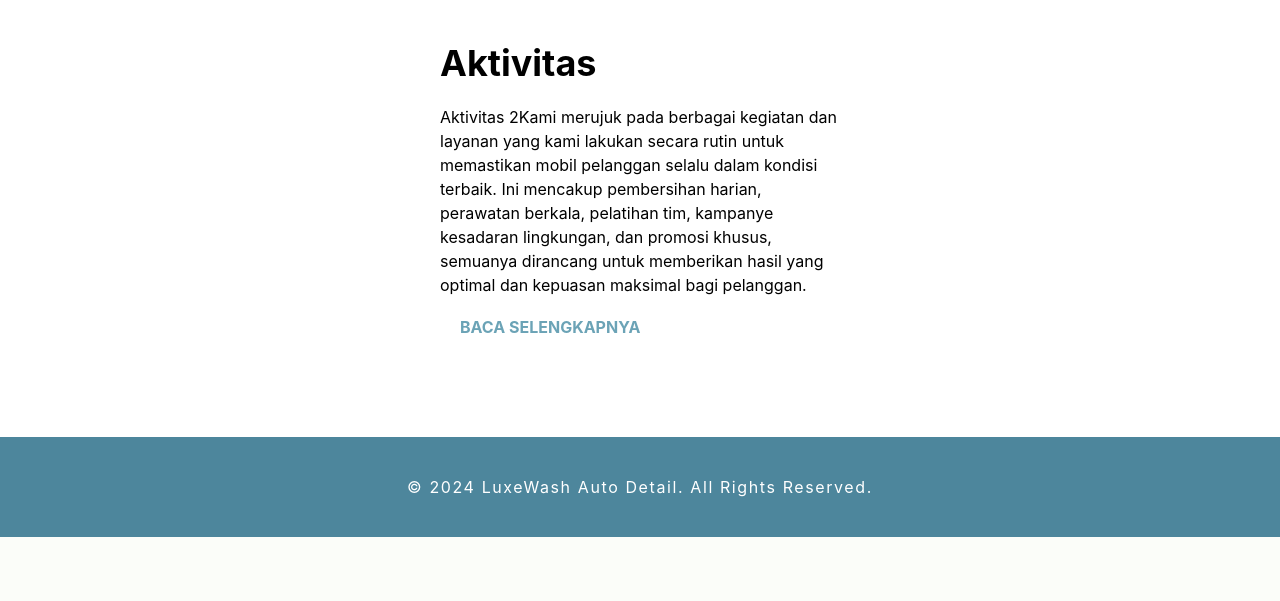
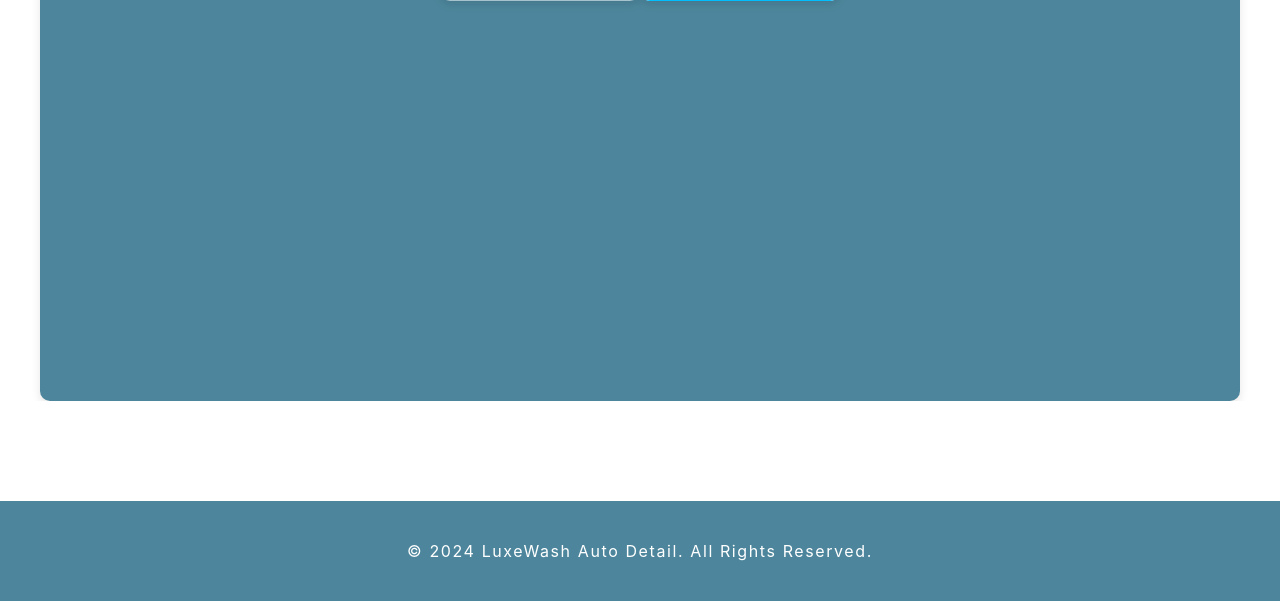
Before and after one commit to sigitgss004/desain_figmanew, a CodeIgniter 4 app: the page made by app/Views/Beranda.php in a window 1280 px wide. Shown: the part 2021-2622 px from the top of the page. Before the commit the page ends 2558 px from the top, so only its background shows below. Run offline with PHP 8.4 and a stand-in for CodeIgniter, Linux system fonts and the light colour scheme; the template is opened without the code that fills it, so the values that code supplies are empty; some libraries are stand-ins or nearby versions.

Commit message:
18/10/2024

```diff
--- a/app/Views/Beranda.php
+++ b/app/Views/Beranda.php
@@ -391,6 +391,8 @@
     font-weight: bold;
 }
 
+
+
 .card.premium .label {
     background-color: #B3E5FC;
     border: 2px solid #00BFFF;
@@ -419,29 +421,56 @@
             font-weight: bold;
         }
 
+ /* Mengatur elemen body dan html agar tidak memiliki margin/padding */
+body, html {
+  padding: 0;
+  margin: 0;
+}
 
-  .card-container-background {
+/* Mengatur kontainer utama */
+.container {
+  width: 100vw; /* Mengatur lebar penuh viewport */
+  max-width: 100%; /* Pastikan tidak ada batasan maksimal */
+  margin: 0; /* Hapus margin */
+  padding: 0; /* Hapus padding */
+}
+
+.card-container-background {
   background-color: #4D869C;
-  padding: 10px; /* Ubah padding menjadi lebih kecil */
+  padding: 400px; /* Tambahkan padding untuk jarak di sekitar kartu */
   border-radius: 10px;
   box-shadow: 0px 4px 10px rgba(0, 0, 0, 0.1);
-  margin-bottom: 40px;
-  display: grid; /* Tetap menggunakan grid layout */
-  grid-template-columns: repeat(2, 1fr); /* Membuat 2 kolom yang sama lebar */
-  grid-gap: 20px; /* Menambahkan jarak antar kartu */
-  max-width: 1400px; /* Tambah lebar maksimum untuk container */
-  margin: 0 auto; /* Centering kontainer */
+  display: grid;
+  grid-template-columns: repeat(2, 1fr); /* Dua kolom dengan lebar yang sama */
+  grid-gap: 0px; /* Menghilangkan gap antar kartu */
 }
 
 .card {
-  background-color: transparent;
+  background-color: rgba(255, 255, 255, 0.5);
   border-radius: 10px;
   box-shadow: 0 4px 8px rgba(0, 0, 0, 0.1);
   overflow: hidden;
-  text-align: center;
-  padding: 20px; /* Menambahkan padding untuk isi kartu */
-  width: 100%; /* Pastikan kartu mengambil lebar penuh dari grid */
+  text-align: left;
+  padding: 0;
+  width: 100%; /* Pastikan kartu mengisi penuh kolomnya */
+  margin: 0; /* Tidak ada margin antar kartu */
 }
+
+.card img {
+  display: block;
+  max-width: 100%;
+  height: auto;
+  margin: 0;
+}
+
+
+
+
+
+
+
+
+
 
 
   }
@@ -518,17 +547,7 @@ Kilau Sempurna, Perjalanan Luar Biasa
    </div>
 </div>
 
-  <div class="content">
-   <h1>
-    Aktivitas
-   </h1>
-   <p>
-    Aktivitas 2Kami merujuk pada berbagai kegiatan dan layanan yang kami lakukan secara rutin untuk memastikan mobil pelanggan selalu dalam kondisi terbaik. Ini mencakup pembersihan harian, perawatan berkala, pelatihan tim, kampanye kesadaran lingkungan, dan promosi khusus, semuanya dirancang untuk memberikan hasil yang optimal dan kepuasan maksimal bagi pelanggan.
-   </p>
-   <a class="button" href="#">
-    BACA SELENGKAPNYA
-   </a>
-  </div>
+
 
     <!-- Footer -->
     <div class="footer">
```
